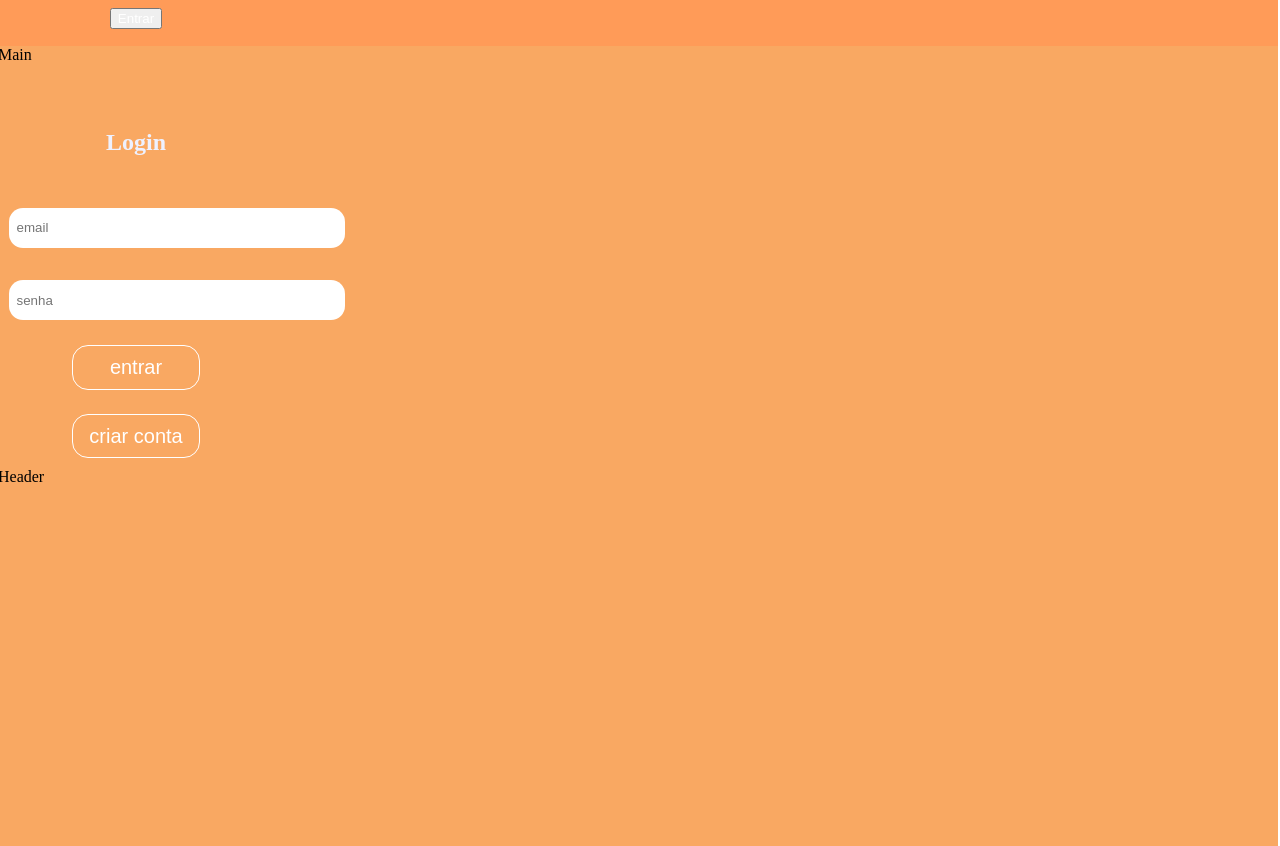
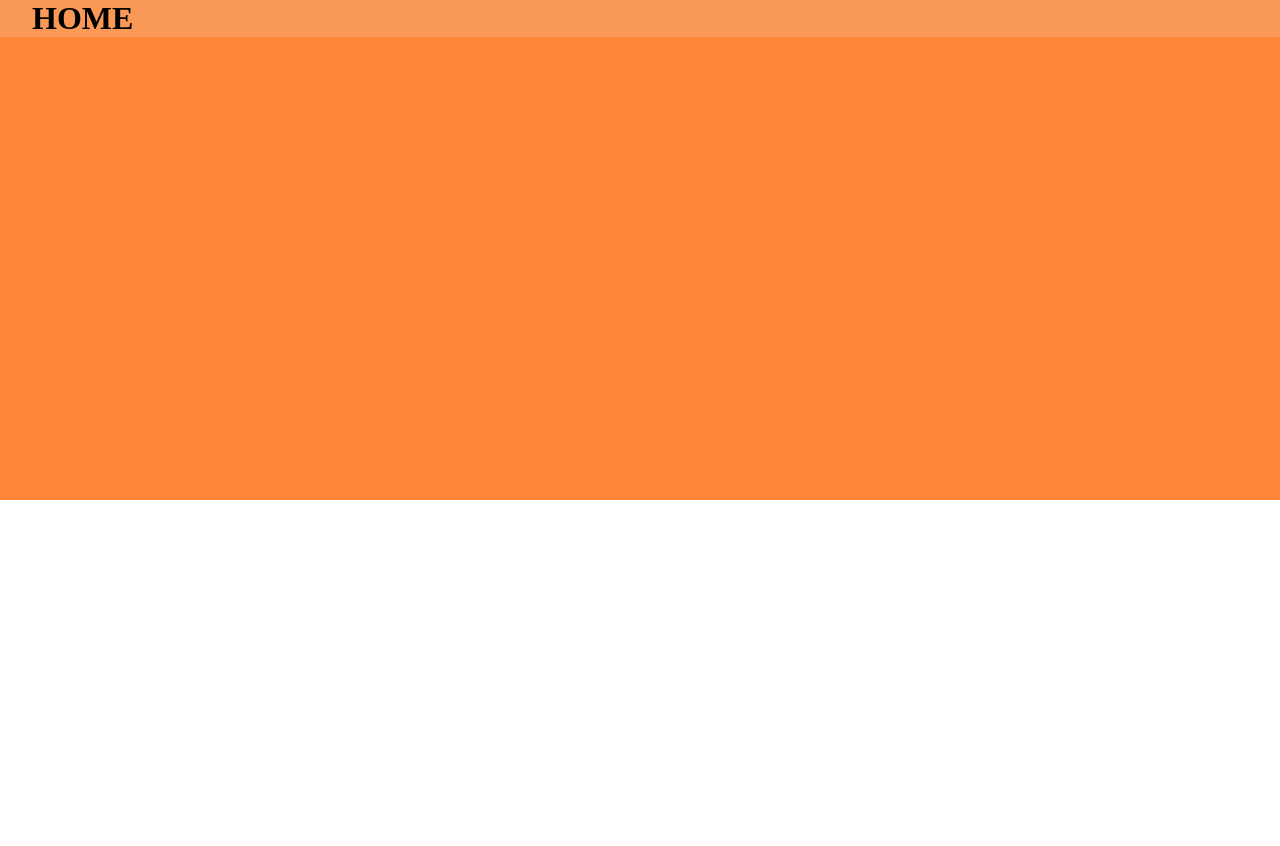
Before and after one commit to JulianoRSousa/PetsWeb, a Vue app: page / in a window 1280 px wide. After the commit the page ends 800 px from the top, so only its background shows below. Built offline with nearby package versions, Linux system fonts and the light colour scheme.

Commit message:
First upload

```diff
--- a/package.json
+++ b/package.json
@@ -8,8 +8,10 @@
     "lint": "vue-cli-service lint"
   },
   "dependencies": {
+    "axios": "^0.24.0",
     "core-js": "^3.6.5",
-    "vue": "^2.6.11"
+    "vue": "^2.6.11",
+    "vue-router": "^3.5.3"
   },
   "devDependencies": {
     "@vue/cli-plugin-babel": "~4.5.0",
--- a/src/App.vue
+++ b/src/App.vue
@@ -1,68 +1,16 @@
+<template>
+  <main class="initialDiv">
+    <router-view />
+  </main>
+</template>
+
 <script>
-// import InputPets from "./InputPets.vue";
-import SideLogin from "./components/SideLogin.vue";
-
-export default {
-  name: "app",
-  components: {
-    SideLogin,
-  },
-};
+export default {};
 </script>
 
-<template>
-  <div style="margin: -10px">
-    <header class="Content-Header">
-      <div class="buttonLogin">
-        <button >
-          <span style="color:white">Entrar</span>
-        </button>
-        <side-login class="internLogin" />
-      </div>
-      <span>Header</span>
-    </header>
-    <div class="Content-Page">
-      <span>Main</span>
-    </div>
-  </div>
-</template>
-
 <style>
-.Content-Page {
-  width: 100vw;
-  height: 100vh;
-  background-color: #f9a862;
-}
-.buttonLogin {
-  border-width: 2px;
-  border-color: red;
-  height: auto;
-  width: 20vw;
-  padding: 10px;
-  text-align: center;
-  background-color: transparent;
-}
-.Content-Header {
-  min-height: 3rem;
-  height: 6vh;
-  max-height: 60px;
-  width: 100vw;
-  background-color: #ff9b58;
-  orientation: landscape;
-}
-.Side-Login {
-  background-color: #ff9b58;
-  min-width: 25rem;
-  max-width: 20vw;
-  height: 100vh;
-  text-align: center;
-  justify-content: center;
-  position: fixed;
-  top: 0;
-  right: 0;
-  align-self: flex-end;
-}
-.internLogin {
-  padding-top: 10vh;
+*{
+  margin: 0px;
+  padding: 0px;
 }
 </style>
--- /dev/null
+++ b/src/components/PostItem.vue
@@ -0,0 +1,67 @@
+<template>
+  <div>
+    <div class="postContainer" v-for="(post, index) in data" :key="index">
+      <div class="userInfoContainer">
+        <div>
+          <span>icon</span>
+        </div>
+        <img :src="post.user.picture_url" class="imgProfile" />
+        <div>
+          <h3>{{ post.user.firstName }} {{ post.user.lastName }}</h3>
+          <h4>@{{ post.user.username }}</h4>
+        </div>
+        <div><span>icon2</span></div>
+      </div>
+      <div class="postContentContainer">
+        <h2>Name: {{ post.pet.firstName }} {{ post.pet.lastName }}</h2>
+        <h2>Description: {{ post.description }}</h2>
+      </div>
+    </div>
+  </div>
+</template>
+
+<script>
+import api from "../services/api";
+export default {
+  created: function() {
+    this.getOn();
+  },
+  data() {
+    return {
+      data: [],
+    };
+  },
+  methods: {
+    getOn: function() {
+      api.get("/getmainfeed").then((res) => {
+        this.data = res.data;
+      });
+    },
+  },
+};
+</script>
+
+<style>
+.postContainer {
+  background-color: #fff;
+  height: 27rem;
+  width: 49.5rem;
+  padding-top: 1rem;
+  padding-left: 1rem;
+  margin-top: 10rem;
+  box-shadow: 0rem 0.3rem 0.3rem rgba(0, 0, 0, 0.25);
+  border-radius: 3rem 0rem;
+}
+.userInfoContainer {
+  background-color: red;
+  display: flex;
+  flex-direction: row;
+  flex-wrap: wrap;
+  align-items: center;
+}
+.imgProfile {
+  height: 3.7rem;
+  width: 3.7rem;
+  border-radius: 3rem 3rem;
+}
+</style>
--- a/src/main.js
+++ b/src/main.js
@@ -1,8 +1,10 @@
 import Vue from 'vue'
 import App from './App.vue'
+import router from './router'
 
 Vue.config.productionTip = false
 
 new Vue({
   render: h => h(App),
+  router
 }).$mount('#app')
--- /dev/null
+++ b/src/router/index.js
@@ -0,0 +1,30 @@
+import Vue from "vue";
+import Router from "vue-router";
+
+import Feed from "../views/MainFeed.vue";
+import CreateAccount from '../views/CreateAccount.vue'
+import Home from "../views/Home.vue";
+
+Vue.use(Router);
+
+const routes = [
+  {
+    name: "home",
+    path: "/",
+    component: Home,
+  },
+  {
+    name: "CreateAccount",
+    path: "/createaccount",
+    component: CreateAccount,
+  },
+  {
+    name: "feed",
+    path: "/feed",
+    component: Feed,
+  },
+];
+
+const router = new Router({ routes });
+
+export default router;
--- /dev/null
+++ b/src/services/api.js
@@ -0,0 +1,11 @@
+import axios from 'axios';
+
+const api = axios.create({
+    baseURL: 'https://back-apipets.herokuapp.com',
+    headers: {
+        'Content-Type': 'application/json',
+        Accept: 'application/json',
+      },
+})
+
+export default api;
--- /dev/null
+++ b/src/views/CreateAccount.vue
@@ -0,0 +1,17 @@
+<template>
+  <div class="main"></div>
+</template>
+
+<script>
+export default {
+  name: "CreateAccount",
+};
+</script>
+
+<style>
+.main {
+  height: 200px;
+  width: 200px;
+  background-color: red;
+}
+</style>
--- /dev/null
+++ b/src/views/Home.vue
@@ -0,0 +1,27 @@
+<script>
+export default {
+  name: "Home",
+};
+</script>
+
+<template>
+  <div class="main">
+    <div class="separator">
+      <h1>HOME</h1>
+    </div>
+  </div>
+</template>
+
+<style>
+.main {
+  margin: 0px;
+  width: 100%;
+  height: 500px;
+  background-color: #ff8636;
+}
+.separator {
+  padding-left: 2rem;
+  padding-right: 2rem;
+  background-color: #fa9857;
+}
+</style>
--- /dev/null
+++ b/src/views/MainFeed.vue
@@ -0,0 +1,29 @@
+<script>
+import PostItem from "../components/PostItem.vue";
+export default {
+  name: "Feed",
+  components: { PostItem },
+};
+</script>
+
+<template>
+  <div class="main">
+    <div class="separator">
+      <post-item />
+    </div>
+  </div>
+</template>
+
+<style>
+.main {
+  position:absolute;
+  height: 9000px;
+  width: 9000px;
+  background-color: #ff8;
+}
+.separator {
+  padding-left: 2rem;
+  padding-right: 2rem;
+  background-color: #fa9857;
+}
+</style>
```
Also changed, not shown: 1 other file (tests, documents, lock files or other folders).
